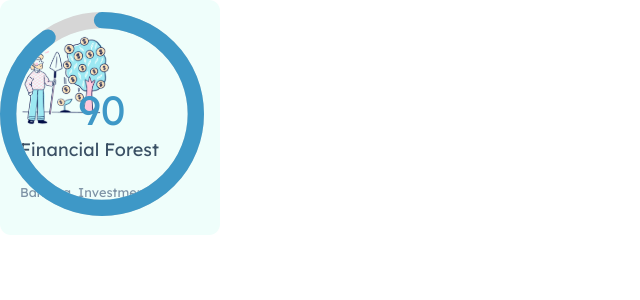
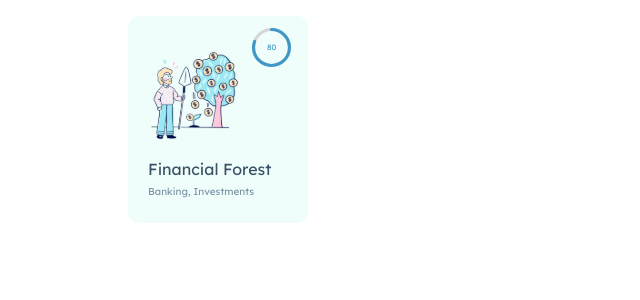
Before and after one commit to ecf123/ecf-fe-prototype, a React (Create React App) app: page / in a window 1280 px wide. Shown: the top 300 px of the page, without its empty margins (0-640 px from the left). Built offline with nearby package versions, Linux system fonts and the light colour scheme.

Commit message:
just styling of progress bar left to do

```diff
--- a/src/App.jsx
+++ b/src/App.jsx
@@ -1,7 +1,11 @@
-// TEMPORARY
+import "./App.scss";
+
+// TEMPORARY //////////////////
 import PathwaysCard from "./components/PathwaysCard/PathwaysCard";
 
-const card = {header: "Financial Forest", topics: "Banking, Investments", percentage: 90};
+const card = {header: "Financial Forest", topics: "Banking, Investments", percentage: 80};
+
+//////////////////////////////
 
 const App = () => {
   return (
--- a/src/App.scss
+++ b/src/App.scss
@@ -0,0 +1,4 @@
+.App {
+  width: 80%;
+  margin: 1rem auto;
+}
--- a/src/components/PathwaysCard/PathwaysCard.jsx
+++ b/src/components/PathwaysCard/PathwaysCard.jsx
@@ -5,14 +5,17 @@ import {CircularProgressbar} from "react-circular-progressbar";
 import "react-circular-progressbar/dist/styles.css";
 const PathwaysCard = ({card}) => {
   const {header, topics, percentage} = card;
+
   return (
     <div className="card">
       <div className="card__progress">
-        <CircularProgressbar className="card__progress--bar" value={percentage} text={`90`} />
+        <CircularProgressbar className="card__progress--bar" value={percentage} text={percentage} />
       </div>
-      <img className="card__image" src={image} alt="" />
-      <h1 className="card__header">{header}</h1>
-      <h2 className="card__topics">{topics}</h2>
+      <div className="card__content">
+        <img className="card__content-image" src={image} alt="" />
+        <h1 className="card__content-header">{header}</h1>
+        <h2 className="card__content-topics">{topics}</h2>
+      </div>
     </div>
   );
 };
--- a/src/components/PathwaysCard/PathwaysCard.scss
+++ b/src/components/PathwaysCard/PathwaysCard.scss
@@ -10,24 +10,35 @@
   max-width: 180px;
   background-color: $secondary-color-light-green;
   border-radius: 11px;
-  padding: 35px 20px 25px;
+
+  &__content {
+    &-header {
+      @include heading3Regular;
+      color: $primary-color-navy;
+      padding: 14px 0 0 20px;
+      margin: 0;
+    }
+
+    &-topics {
+      // NEED A VARIABLE FOR SMALLER SUB-HEADING AT 10PX / 400
+      //   @include heading4;
+      font-size: 10px;
+      font-weight: 400;
+      color: $primary-color-blue-gray;
+      padding: 6px 0 25px 20px;
+      margin: 0;
+    }
+
+    &-image {
+      width: 91px;
+      padding: 34px 67px 0 21px;
+    }
+  }
 
   &__progress {
     position: absolute;
     top: 12px;
-    right: 16px;
-  }
-  &__image {
-    width: 91px;
-  }
-  &__header {
-    @include heading2;
-
-    color: $primary-color-navy;
-  }
-  &__topics {
-    @include heading4;
-
-    color: $primary-color-blue-gray;
+    right: 17px;
+    width: 39px;
   }
 }
```
